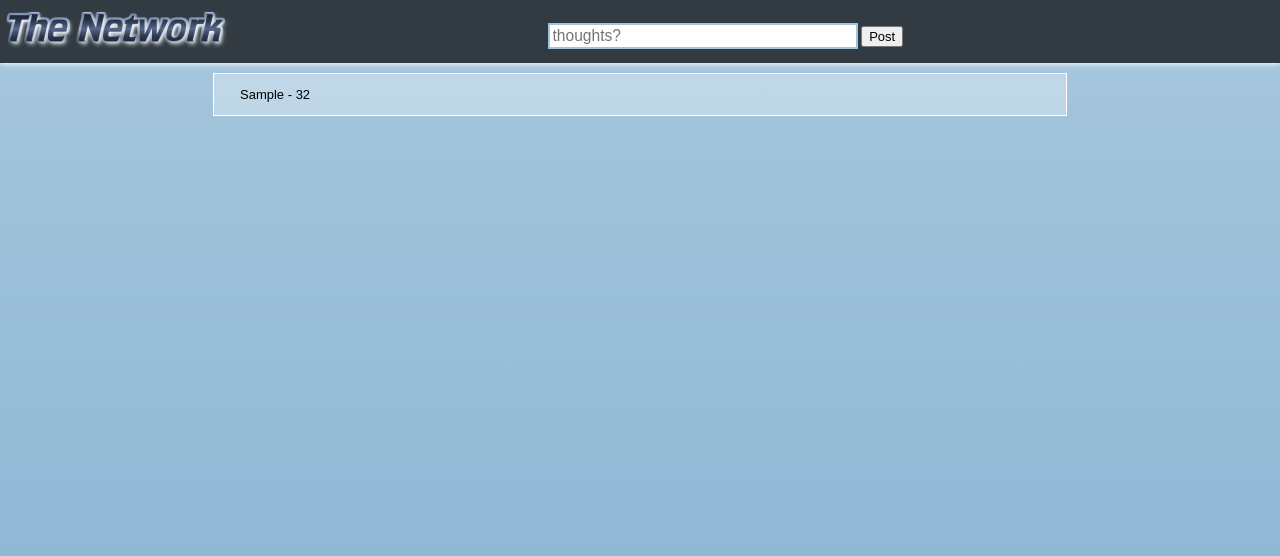
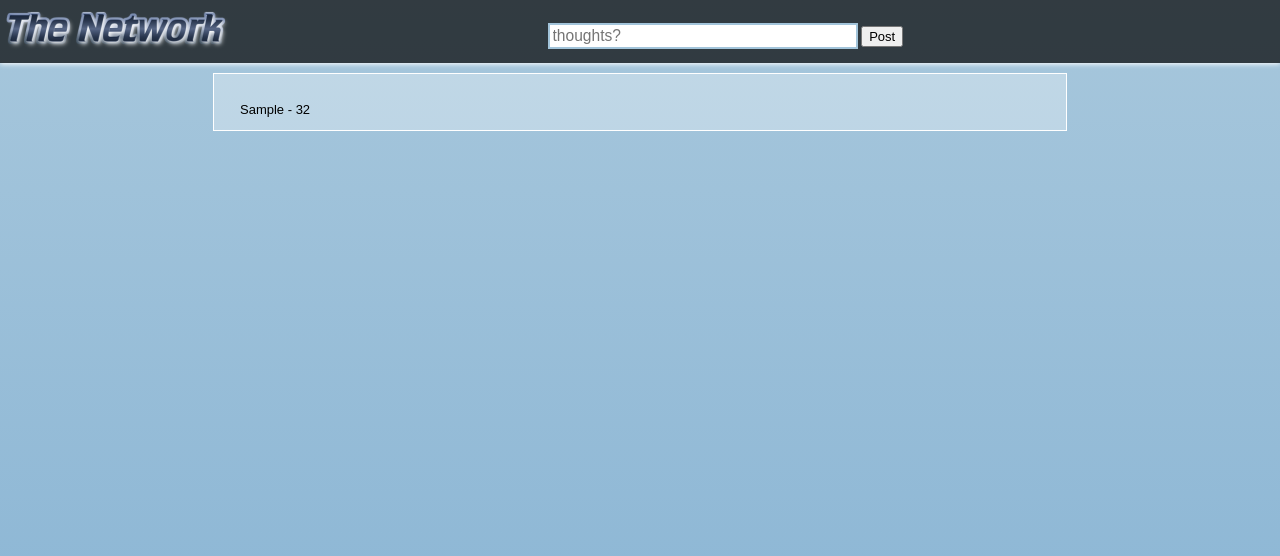
Before and after one commit to Ontraport/frontend-interview-test-short, a plain HTML site: page index.html in a window 1280 px wide. Both pictures are taken after typing "Sample" into the empty fields and a click on the input "Post". Drawn offline with nearby package versions, Linux system fonts and the light colour scheme.

Commit message:
added spacing between posts

```diff
--- a/scripts/main.js
+++ b/scripts/main.js
@@ -7,5 +7,6 @@ $('form').submit(function(){
     var date = new Date();
     var secs = date.getSeconds();
 
-    $('#page').prepend(content + ' - ' + secs);
+    var post = ('<br>' + content + ' - ' + secs + '<br>');
+    $('#page').prepend(post);
 });
--- a/styles.css
+++ b/styles.css
@@ -74,6 +74,7 @@ br{
 
 #page{
 	width: 800px;
+	margin: 0 auto;
 
 background: rgba( 255, 255, 255, 0.3 );
 	border: 1px solid #ffffff;
```
